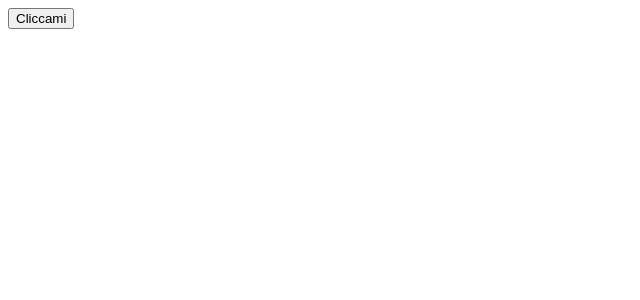
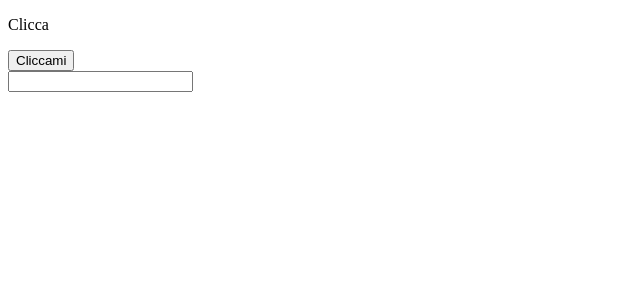
Before and after one commit to naniandrea2000/DemoBergamo, an Angular app: page / in a window 1280 px wide. Shown: the top 300 px of the page, without its empty margins (0-640 px from the left). Built offline with nearby package versions, Linux system fonts and the light colour scheme.

Commit message:
aggiunta input ****da completare****

```diff
--- a/src/app/app.module.ts
+++ b/src/app/app.module.ts
@@ -1,5 +1,6 @@
 import { BrowserModule } from '@angular/platform-browser';
 import { NgModule } from '@angular/core';
+import { FormsModule } from '@angular/forms';
 
 import { AppComponent } from './app.component';
 import { PrimoComponent } from './primo/primo.component';
@@ -12,7 +13,8 @@ import { SecondoComponent } from './secondo/secondo.component';
     SecondoComponent
   ],
   imports: [
-    BrowserModule
+    BrowserModule,
+    FormsModule
   ],
   providers: [],
   bootstrap: [AppComponent]
--- a/src/app/secondo/secondo.component.html
+++ b/src/app/secondo/secondo.component.html
@@ -1,2 +1,8 @@
 <!--event binding si usano le tonde-->
-<button (click)="clickEvent()">Cliccami</button>
+<div (click)="clickEvent($event,'ciao')">
+    <p>Clicca</p>
+    <button (click)="clickEvent($event,'aloi')">Cliccami</button>
+</div>
+
+<input (input)="testo= $event.target.value" [value]=testo>
+<p>{{testo}}</p>
--- a/src/app/secondo/secondo.component.ts
+++ b/src/app/secondo/secondo.component.ts
@@ -8,11 +8,16 @@ import { Component, OnInit } from '@angular/core';
 export class SecondoComponent implements OnInit {
 
   constructor() { }
+  testo: string = '';
 
   ngOnInit(): void {
   }
 
-  clickEvent(){
-    alert('ho cliccato il pulsante')
+  clickEvent(event: MouseEvent, param: string){
+    alert('ho cliccato il pulsante '+ param);
+    event.stopPropagation(); //serve per finire la propagazione
+    //esempio:se l button è in un div e lo clicco contemporaneamente cliccherò anche il div quindi
+    //se voglio cliccare solo il  bottone devo usare stoop propagation
   }
+
 }
```
